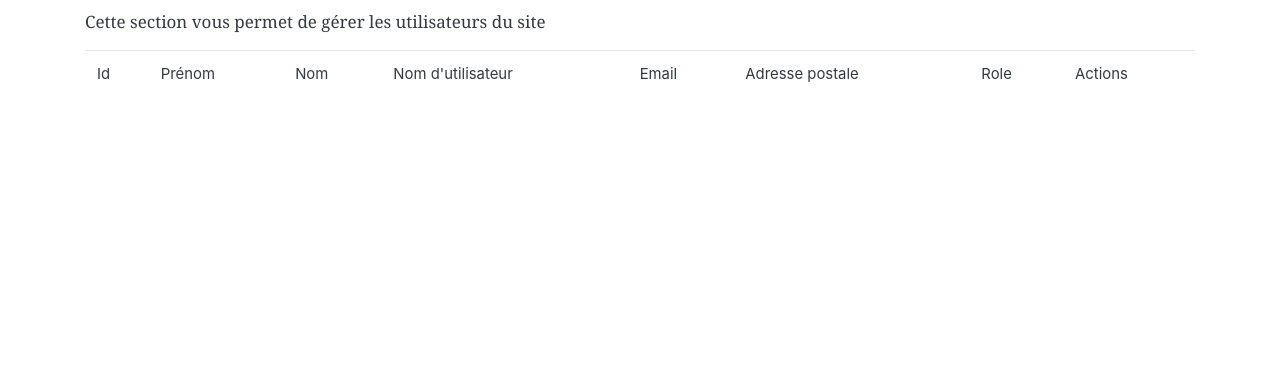
After one commit to GeoffreySanchez/OC-Projet_5, a Symfony app: template templates/security/adminUser.html.twig in a window 1280 px wide. The commit adds this page. Shown: the part 378-769 px from the top of the page. Run offline with Twig, Linux system fonts and the light colour scheme; the template is opened without the code that fills it, so the values that code supplies are empty; some libraries are stand-ins or nearby versions.

Commit message:
Ajout d'une hierarchie + mise en place de l'administration des membres

```diff
--- a/templates/base.html.twig
+++ b/templates/base.html.twig
@@ -42,11 +42,13 @@
                         <li class="nav-item">
                             <a class="nav-link" href="{{ path('user_page') }}">Mon compte</a>
                         </li>
+                        {% if is_granted('ROLE_ADMIN') %}
+                            <li class="nav-item">
+                                <a class="nav-link" href="{{ path('admin_page') }}">Administration</a>
+                            </li>
+                        {% endif %}
                         <li class="nav-item">
                             <a class="nav-link" href="{{ path('logout_page') }}">Déconnexion</a>
-                        </li>
-                        <li class="nav-item">
-                            <a class="nav-link" href="{{ path('main_page') }}">Administration</a>
                         </li>
                     {% endif %}
                 </ul>
--- /dev/null
+++ b/templates/security/adminUser.html.twig
@@ -0,0 +1,56 @@
+{% extends  'base.html.twig'%}
+
+{% block body %}
+
+    <h1>Administration d'utilisateur</h1>
+    <p>Cette section vous permet de gérer les utilisateurs du site</p>
+
+    <section class="users">
+        <table class="table table-hover">
+            <tr scope="col">
+                <td>Id</td>
+                <td>Prénom</td>
+                <td>Nom</td>
+                <td>Nom d'utilisateur</td>
+                <td>Email</td>
+                <td>Adresse postale</td>
+                <td>Role</td>
+                <td>Actions</td>
+            </tr>
+        {% for user in users %}
+            <tr scope="col">
+                <td>{{ user.id }}</td>
+                <td>{{ user.firstname }}</td>
+                <td>{{ user.lastname }}</td>
+                <td>{{ user.username }}</td>
+                <td>{{ user.email }}</td>
+                <td>{{ user.adresse }}</td>
+                <td>
+                    {% for role in user.roles %}
+                        {% if role == "ROLE_ADMIN" %}
+                            Administrateur
+                        {% elseif role == "ROLE_USER" %}
+                            Membre activé
+                         {% elseif role == 'ROLE_VISITOR' %}
+                            Membre désactivé
+                        {% endif %}
+                    {% endfor %}
+                </td>
+                    <td>
+                        <form action="{{ path("upgradeToAdmin_page", {"id" : user.id}) }}" method="post">
+                            {% if user.roles == ["ROLE_USER"] %}
+                                <button type="submit" name="upToAdmin" value="upToAdmin" class="btn btn-outline-success">Passer administrateur</button>
+                                <button type="submit" name="ban" value="ban" class="btn btn-outline-danger">Désactiver le compte</button>
+                            {% elseif user.roles == ["ROLE_VISITOR"] %}
+                                <button type="submit" name="valid" value="Valid" class="btn btn-outline-success">Activer le compte</button>
+                            {% elseif user.roles == ["ROLE_ADMIN"] %}
+                                <button type="submit" name="downToUser" value="downToUser" class="btn btn-outline-danger">Passer membre</button>
+                            {% endif %}
+                        </form>
+                    </td>
+            </tr>
+        {% endfor %}
+        </table>
+    </section>
+
+{% endblock %}
--- a/templates/security/profile.html.twig
+++ b/templates/security/profile.html.twig
@@ -2,9 +2,8 @@
 
 {% block body %}
     <h1>Bienvenue sur votre espace privé {{ user.username }}</h1>
-    <p>email: {{ user.adresse }}</p>
 
-    {% if user.rank == true %}
+    {% if user.active == false %}
         <p>Veuillez valider votre compte avec le lien reçu par mail pour pouvoir utiliser l'intégralité des fonctionnalité du site.</p>
     {% else %}
         <div>
```
Also changed, not shown: src/Controller/SecurityController.php (+53 -0 lines), src/Entity/User.php (+24 -7 lines), templates/security/admin.html.twig (added, +22 -0 lines), 3 other files. Lines whose indentation alone changed are shown as unchanged.
